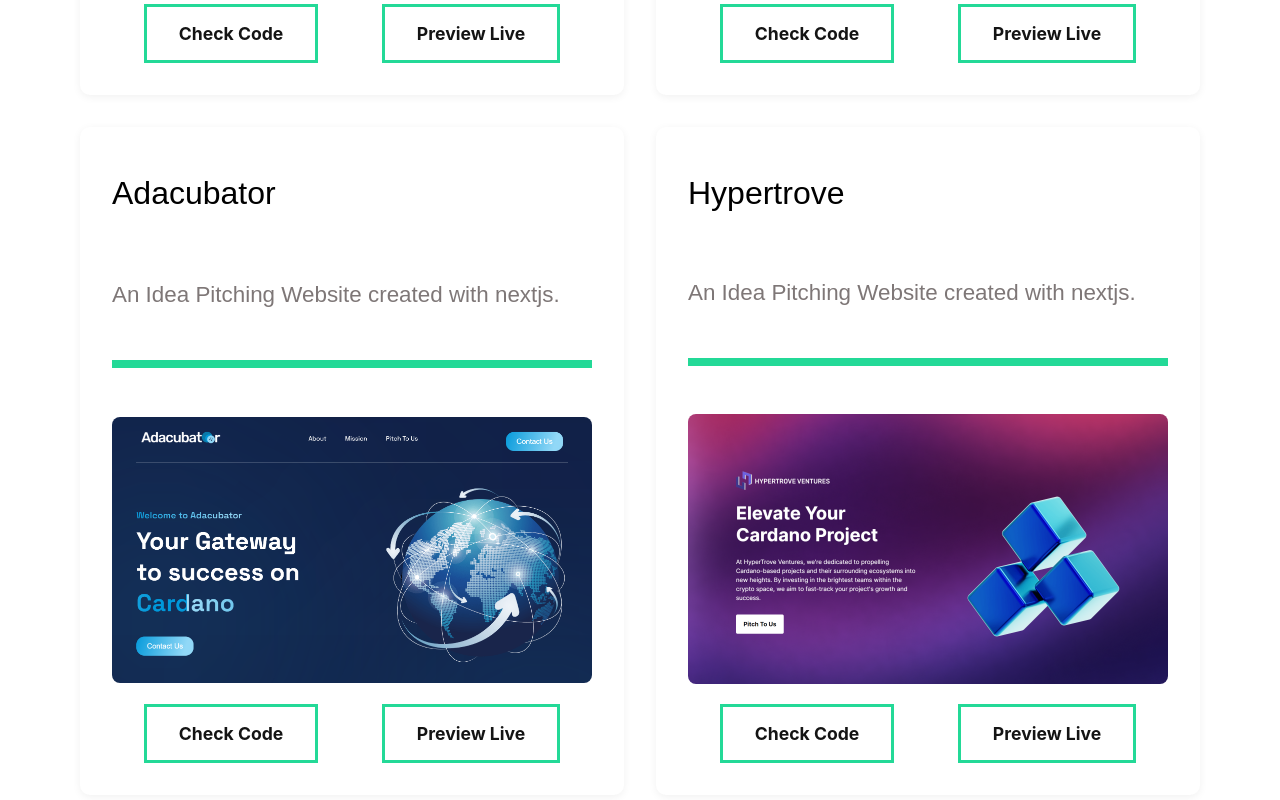
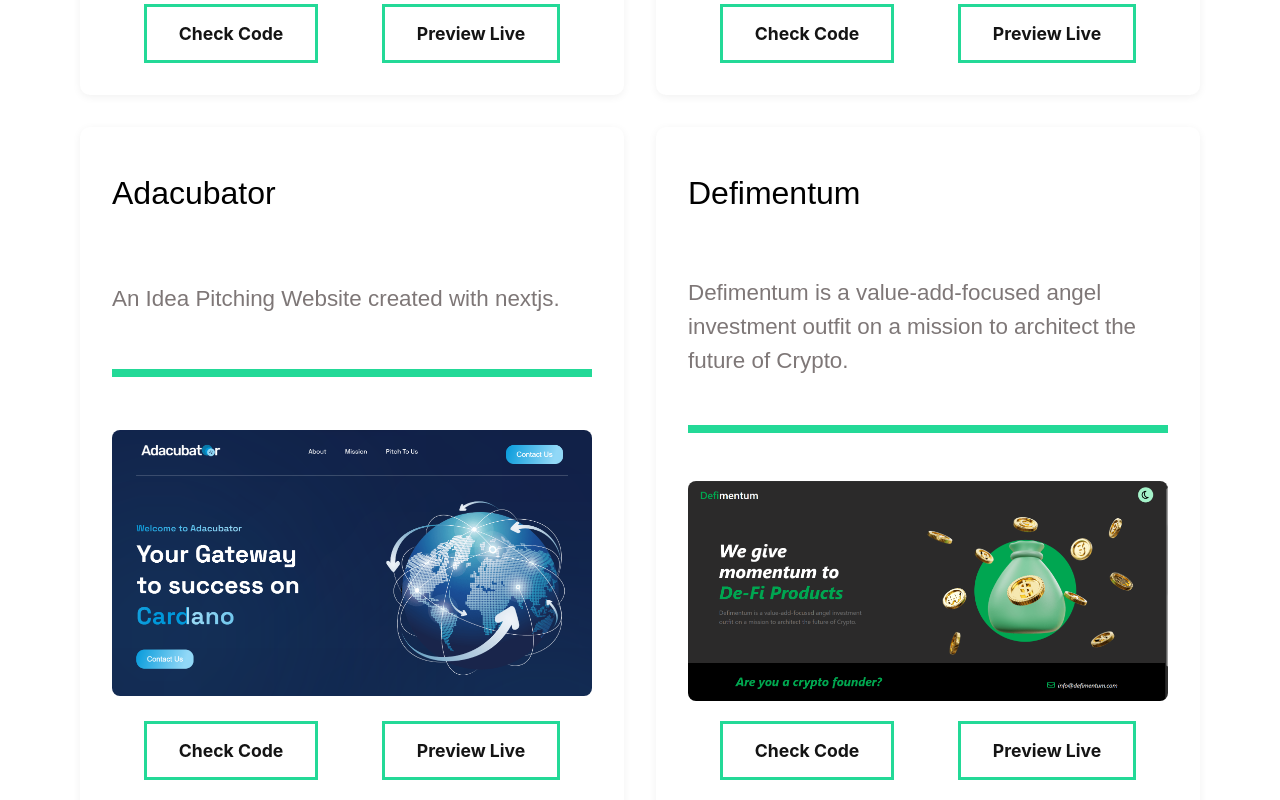
Before and after one commit to HectorGitt/portfolio-new, a React (Create React App) app: page /work in a window 1280 px wide. Shown: the part 1700-2500 px from the top of the page. Built offline with nearby package versions, Linux system fonts and the light colour scheme; a web font is replaced by a local one.

Commit message:
feat: add Defimentum project card with live preview link

```diff
--- a/src/pages/OurWork.js
+++ b/src/pages/OurWork.js
@@ -12,6 +12,7 @@ import datcaptures from "../images/projects/datcaptures.png";
 import getlinked from "../images/projects/getlinked.png";
 import adacubator from "../images/projects/adacubator.png";
 import hypertrove from "../images/projects/hypertrove.png";
+import defimentum from "../images/projects/defimentum.png";
 
 //animation
 import { motion } from "framer-motion";
@@ -34,6 +35,7 @@ const OurWork = () => {
 	const [element8, controls8] = useScroll();
 	const [element9, controls9] = useScroll();
 	const [element10, controls10] = useScroll();
+	const [element11, controls11] = useScroll();
 	const cleanHost = window.location.host.replace(/^www\./, "");
 	return (
 		<WorkStyle
@@ -173,7 +175,40 @@ const OurWork = () => {
 					>
 						Check Code
 					</a>
-					<a target="__blank" href="https://adacubator.com/">
+					<a
+						target="__blank"
+						href={`https://adacubator.${cleanHost}`}
+					>
+						Preview Live
+					</a>
+				</Buttons>
+			</MovieStyle>
+
+			{/* Defimentum card inserted at the middle */}
+			<MovieStyle
+				variants={fade}
+				ref={element11}
+				animate={controls11}
+				initial="hidden"
+			>
+				<h2>Defimentum</h2>
+				<motion.p variants={fade}>
+					Defimentum is a value-add-focused angel investment outfit on
+					a mission to architect the future of Crypto.
+				</motion.p>
+				<motion.div variants={lineAnim} className="line"></motion.div>
+				<img src={defimentum} alt="defimentum homepage" />
+				<Buttons>
+					<a
+						target="__blank"
+						href="https://github.com/HectorGitt/defimentum"
+					>
+						Check Code
+					</a>
+					<a
+						target="__blank"
+						href={`https://defimentum.${cleanHost}`}
+					>
 						Preview Live
 					</a>
 				</Buttons>
@@ -198,7 +233,10 @@ const OurWork = () => {
 					>
 						Check Code
 					</a>
-					<a target="__blank" href="https://hypertrove.ventures/">
+					<a
+						target="__blank"
+						href={`https://hypertrove.${cleanHost}`}
+					>
 						Preview Live
 					</a>
 				</Buttons>
```
Also changed, not shown: src/images/projects/defimentum.png (added).
